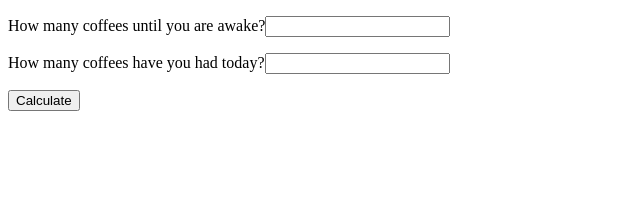
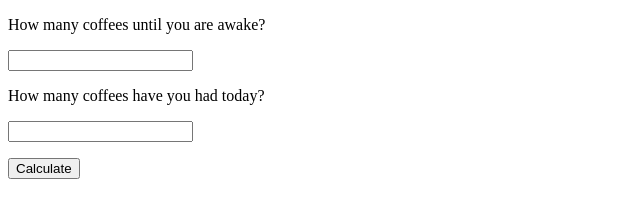
Before and after one commit to feeeluk/TechEd-W02D01, a plain HTML site: page index.html in a window 1280 px wide. Shown: the whole page, without its empty margins (0-640 px from the left). Drawn offline with Linux system fonts and the light colour scheme.

Commit message:
updated html

```diff
--- a/index.html
+++ b/index.html
@@ -7,28 +7,33 @@
     <title>Javascript conditionals</title>
 </head>
 <body>
-    <!-- <form>
-        <p>How many coffees to be awake?<input id="numberOfCoffees" type="text" /></p>
-
-        <p>How many coffees have you had?<input id="actualNumberOfCoffees" type="text" /></p>
-
-        <button id="formButton" onclick="CheckHowManyCoffees()" type="button">Calculate</button>
-
-        <p id="result"></p>
-
-    </form> -->
 
     <form>
-        <p>How many coffees until you are awake?<input id="numberOfCoffeesToBeAwake" type="text" /></p>
+        <p>
+            How many coffees until you are awake?
+        </p>
 
-        <p>How many coffees have you had today?<input id="actualNumberOfCoffeesDrank" type="text" /></p>
+        <p>
+            <input id="numberOfCoffeesToBeAwake" type="text" />
+        </p>
 
-        <button id="formButton" type="button">Calculate</button>
+        <p>
+            How many coffees have you had today?
+        </p>
+
+        <p>
+            <input id="actualNumberOfCoffeesDrank" type="text" />
+        </p>
+
+        <p>
+            <button id="formButton" type="button">
+                Calculate
+            </button>
+        </p>
 
         <p id="result"></p>
 
     </form>
 
-
 </body>
 </html>
```
